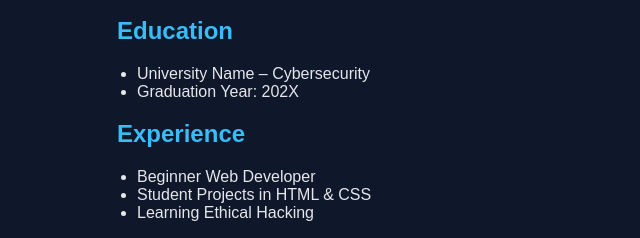
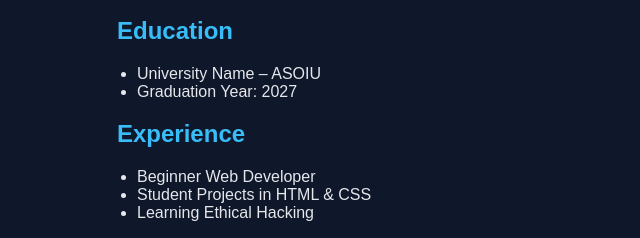
Before and after one commit to AminWayne123/portfolio-, a plain HTML site: page index.html in a window 1280 px wide. Shown: the part 258-496 px from the top of the page, 73-713 px from the left. Drawn offline with Linux system fonts and the light colour scheme.

Commit message:
Update education details in index.html

```diff
--- a/index.html
+++ b/index.html
@@ -24,8 +24,8 @@
 
     <h2>Education</h2>
     <ul>
-      <li>University Name – Cybersecurity</li>
-      <li>Graduation Year: 202X</li>
+      <li>University Name – ASOIU</li>
+      <li>Graduation Year: 2027</li>
     </ul>
 
     <h2>Experience</h2>
```
